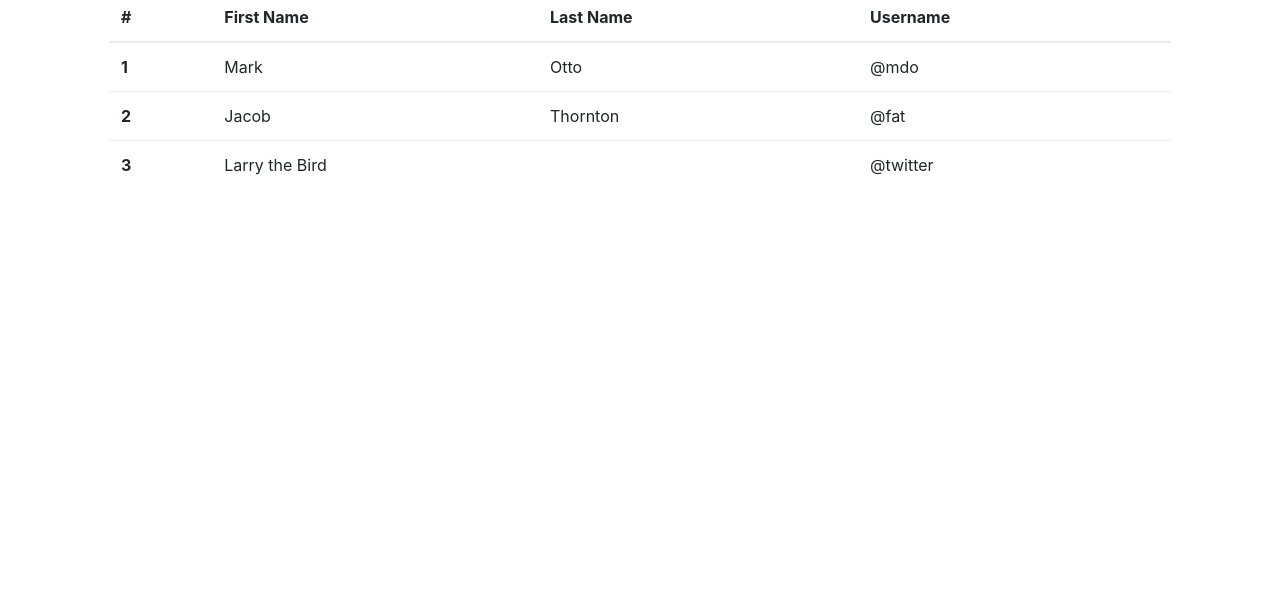
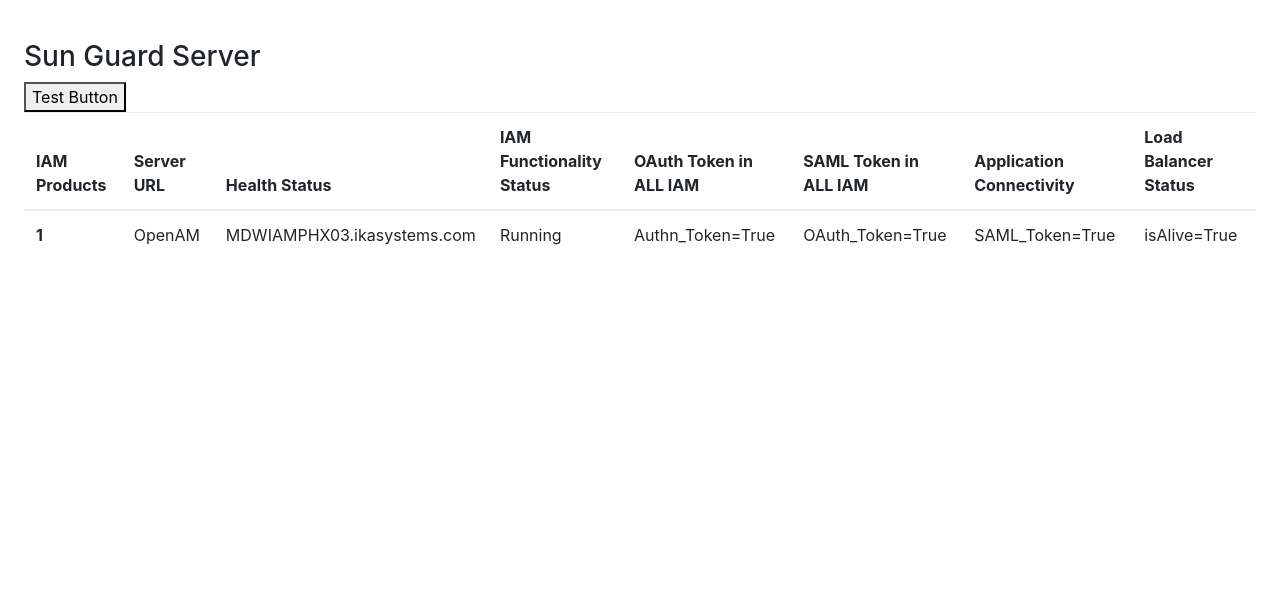
Before and after one commit to raydeng83/servermonitor, a plain HTML site: page index.html in a window 1280 px wide. Shown: the part 192-800 px from the top of the page. Drawn offline with Linux system fonts and the light colour scheme.

Commit message:
add ajax call

```diff
--- a/css/starter-template.css
+++ b/css/starter-template.css
@@ -1,6 +1,7 @@
 body {
   padding-top: 5rem;
 }
+
 .starter-template {
   padding: 3rem 1.5rem;
 }
--- a/index.html
+++ b/index.html
@@ -51,41 +51,43 @@
     </div>
   </nav>
 
-    <main role="main" class="container">
     <div class="starter-template">
       <h1>Server Status List</h1>
-        <table class="table table-hover">
+      <br/><br/>
+
+
+      <h3>Sun Guard Server</h3>
+
+      <button id="button">Test Button</button>
+      <table class="table table-hover" id="dev_servers">
         <thead>
           <tr>
-      <th scope="col">#</th>
-      <th scope="col">First Name</th>
-      <th scope="col">Last Name</th>
-      <th scope="col">Username</th>
+            <th scope="col">IAM Products</th>
+            <th scope="col">Server URL</th>
+            <th scope="col">Health Status</th>
+            <th scope="col">IAM Functionality Status</th>
+            <th scope="col">OAuth Token in ALL IAM</th>
+            <th scope="col">SAML Token in ALL IAM</th>
+            <th scope="col">Application Connectivity</th>
+            <th scope="col">Load Balancer Status</th>
           </tr>
         </thead>
         <tbody>
           <tr>
             <th scope="row">1</th>
-      <td>Mark</td>
-      <td>Otto</td>
-      <td>@mdo</td>
+            <td>OpenAM</td>
+            <td>MDWIAMPHX03.ikasystems.com</td>
+            <td id="dev1_am_status">isAlive=True</td>
+            <td>Authn_Token=True</td>
+            <td>OAuth_Token=True</td>
+            <td>SAML_Token=True</td>
+            <td>isAlive=True</td>
           </tr>
-    <tr>
-      <th scope="row">2</th>
-      <td>Jacob</td>
-      <td>Thornton</td>
-      <td>@fat</td>
-    </tr>
-    <tr>
-      <th scope="row">3</th>
-      <td colspan="2">Larry the Bird</td>
-      <td>@twitter</td>
-    </tr>
+
         </tbody>
       </table>
     </div>
 
-    </main><!-- /.container -->
 
 
     <!-- Bootstrap core JavaScript
@@ -96,5 +98,6 @@
       <script src="js/popper.min.js"></script>
       <script src="js/bootstrap.bundle.min.js"></script>
       <script src="js/bootstrap.min.js"></script>
+      <script src="js/custom.js"></script>
     </body>
     </html>
--- /dev/null
+++ b/js/custom.js
@@ -0,0 +1,27 @@
+$( document ).ready(function() {
+	window.setInterval(function() {
+		var tr = $("#dev_servers");
+
+		// $.get("http://localhost:8081", function(data, status){
+		// 	if(status=="success") {
+		// 		(tr.find("td[id='dev1_am_status']").text("Running"));
+		// 	} else {
+		// 		(tr.find("td[id='dev1_am_status']").text("Down"));
+		// 	}
+		// });
+
+		$.ajax({
+		    url: 'http://localhost:8081',
+		    type: 'GET',
+		    success: function(data, status){
+		    	console.log(status);
+		        (tr.find("td[id='dev1_am_status']").text("Running"));
+		    },
+		    error: function(data, status) {
+		    	console.log(status);
+		        (tr.find("td[id='dev1_am_status']").text("Down"));
+		    }
+		});
+
+	}, 3000);
+});
```
Lines whose indentation alone changed are shown as unchanged.
